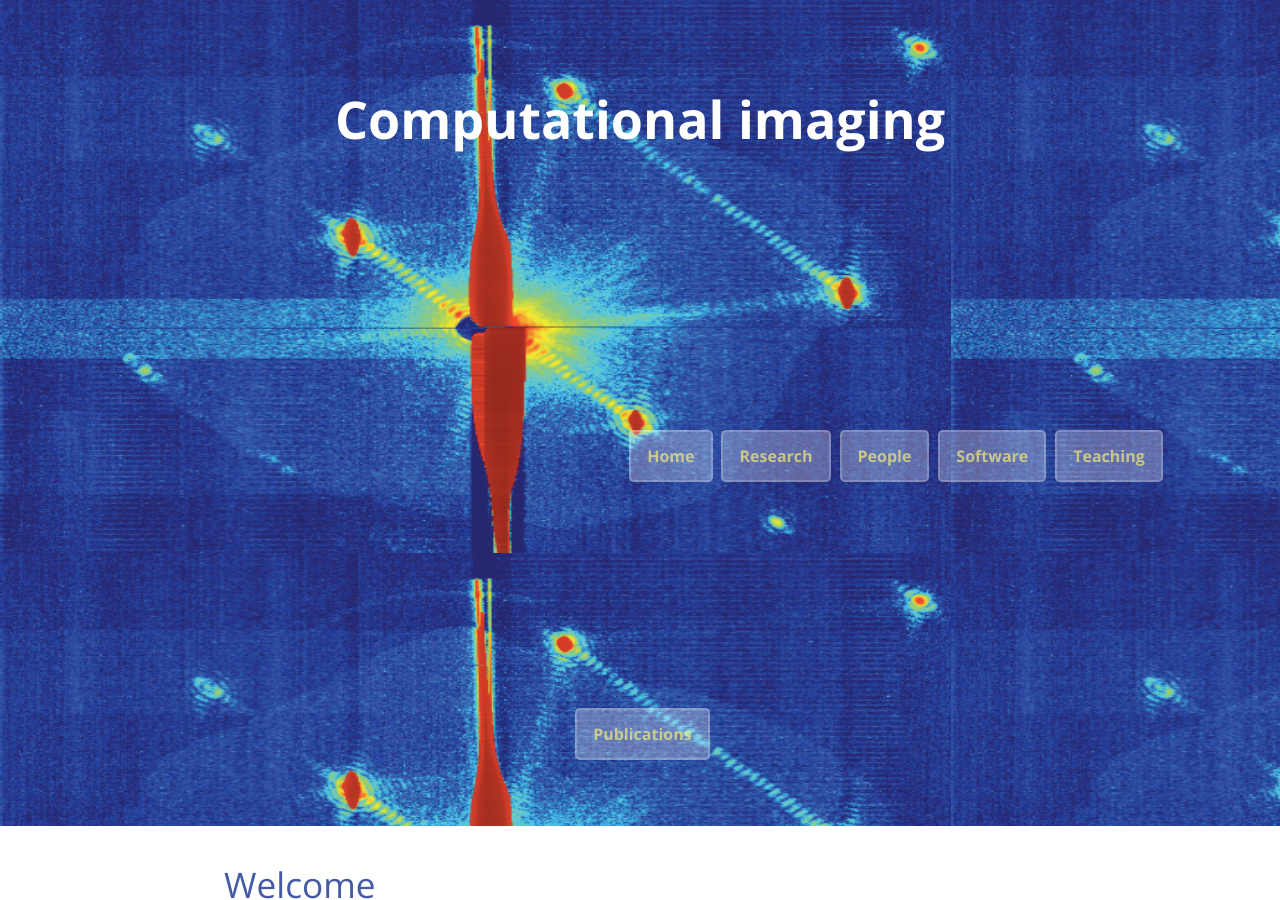
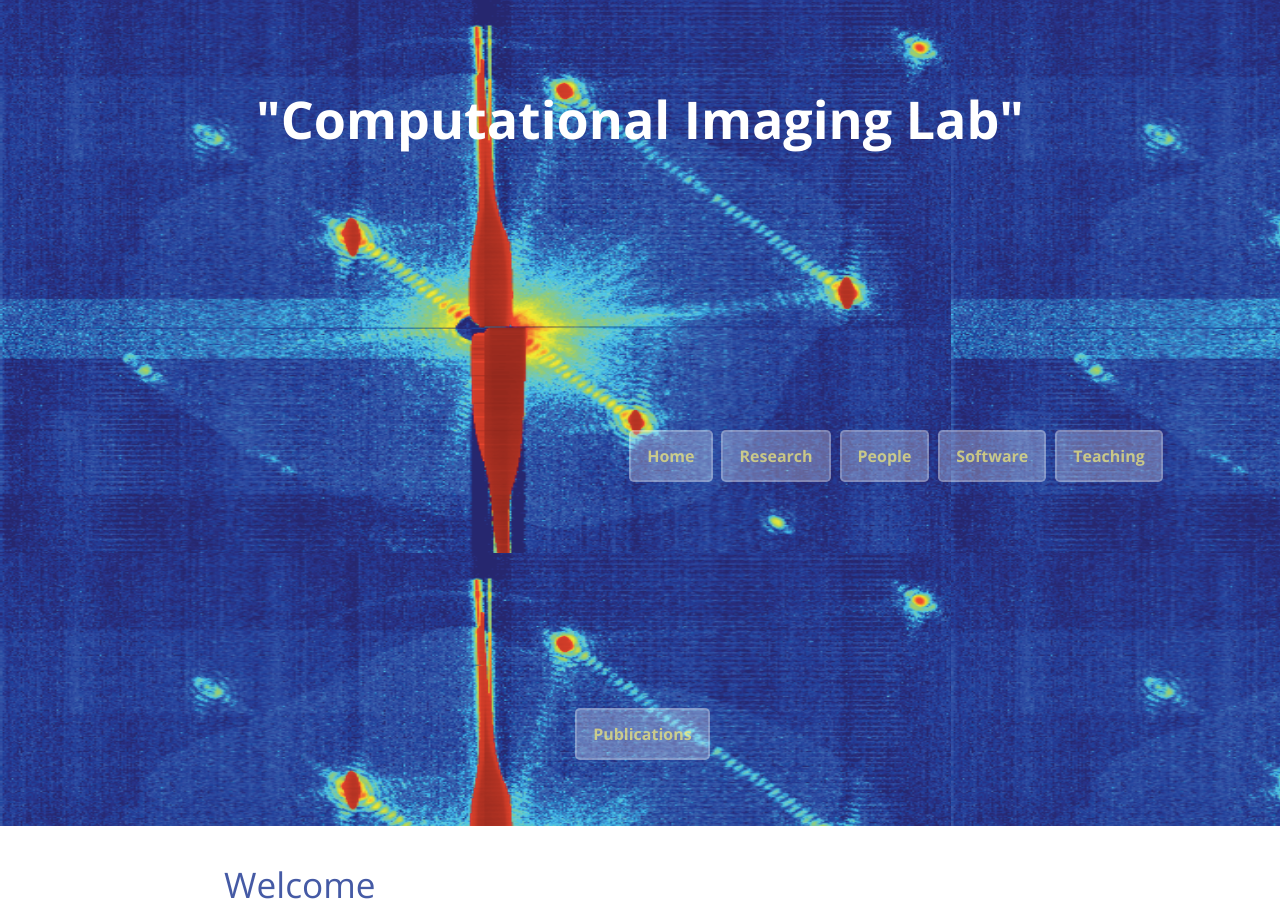
Before and after one commit to captvonsciencypants/computational-imaging-lab, a Jekyll site: the page built from index.md, in a window 1280 px wide and 900 px high. Built offline with Jekyll 4.4.1, drawn with Linux system fonts in a browser that asks for light colours; our own code applies the rules of GitHub Pages for plain Markdown files; the repository's description, which GitHub fills in, is left out.

Commit message:
Update default.html

```diff
--- a/_layouts/default.html
+++ b/_layouts/default.html
@@ -27,7 +27,7 @@
 
 
     <section class="page-header">
-      <h1 class="project-name">{{ site.title | default: site.github.repository_name }}</h1>
+      <h1 class="project-name">"Computational Imaging Lab"</h1>
       <h2 class="project-tagline">{{ site.description | default: site.github.project_tagline }}</h2>
 
       <!--
```
